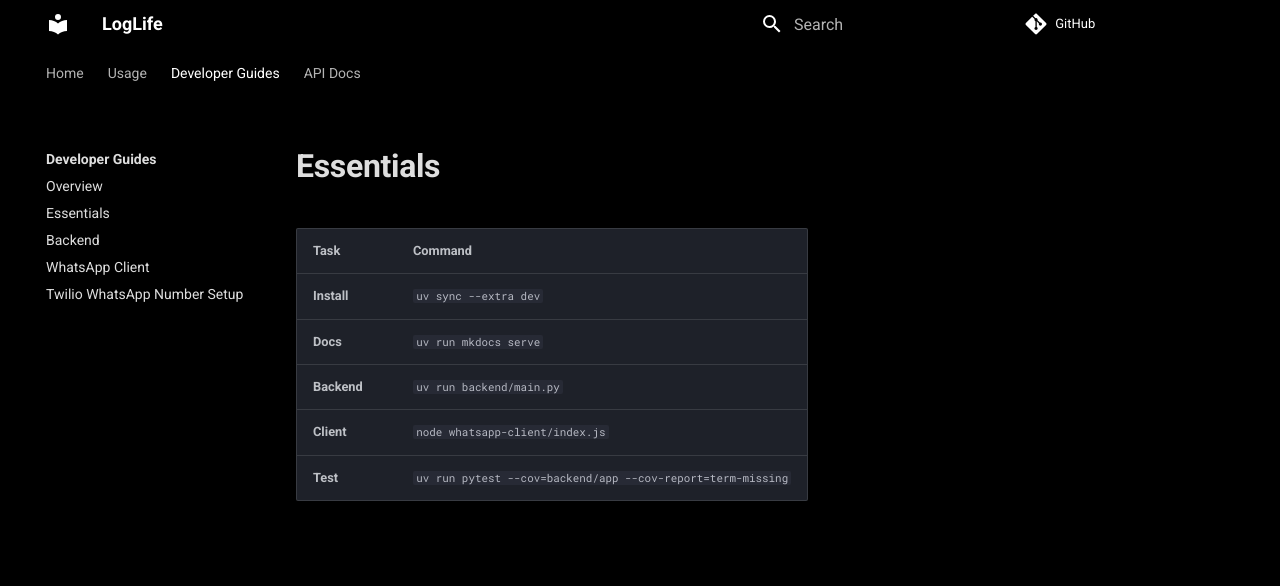
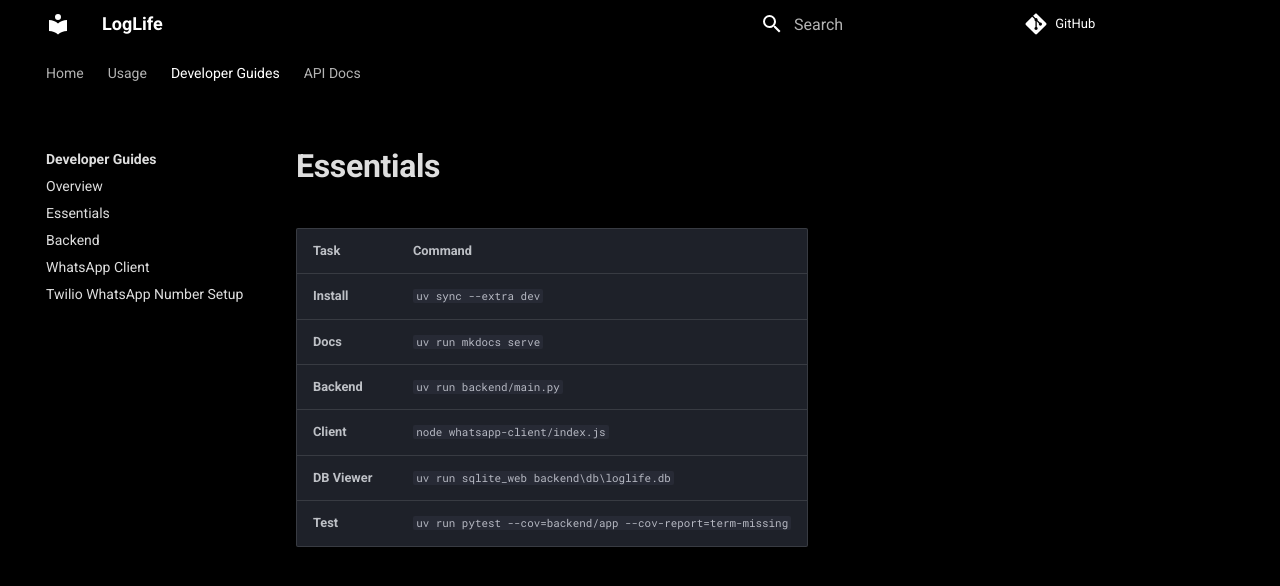
Before and after one commit to jmoraispk/loglife, an MkDocs documentation site: the page built from docs/developer/essentials.md, in a window 1280 px wide. Shown: the top 586 px of the page. Built offline with MkDocs 1.6.1 and Material for MkDocs 9.7.7, drawn with Linux system fonts in a browser that asks for light colours; comment, search, counter and statistics services are not loaded.

Commit message:
add command to run sqlite DB Viewer

```diff
--- a/docs/developer/essentials.md
+++ b/docs/developer/essentials.md
@@ -6,4 +6,5 @@
 | **Docs** | `uv run mkdocs serve` |
 | **Backend** | `uv run backend/main.py` |
 | **Client** | `node whatsapp-client/index.js` |
+| **DB Viewer** | `uv run sqlite_web backend\db\loglife.db` |
 | **Test** | `uv run pytest --cov=backend/app --cov-report=term-missing` |
```
